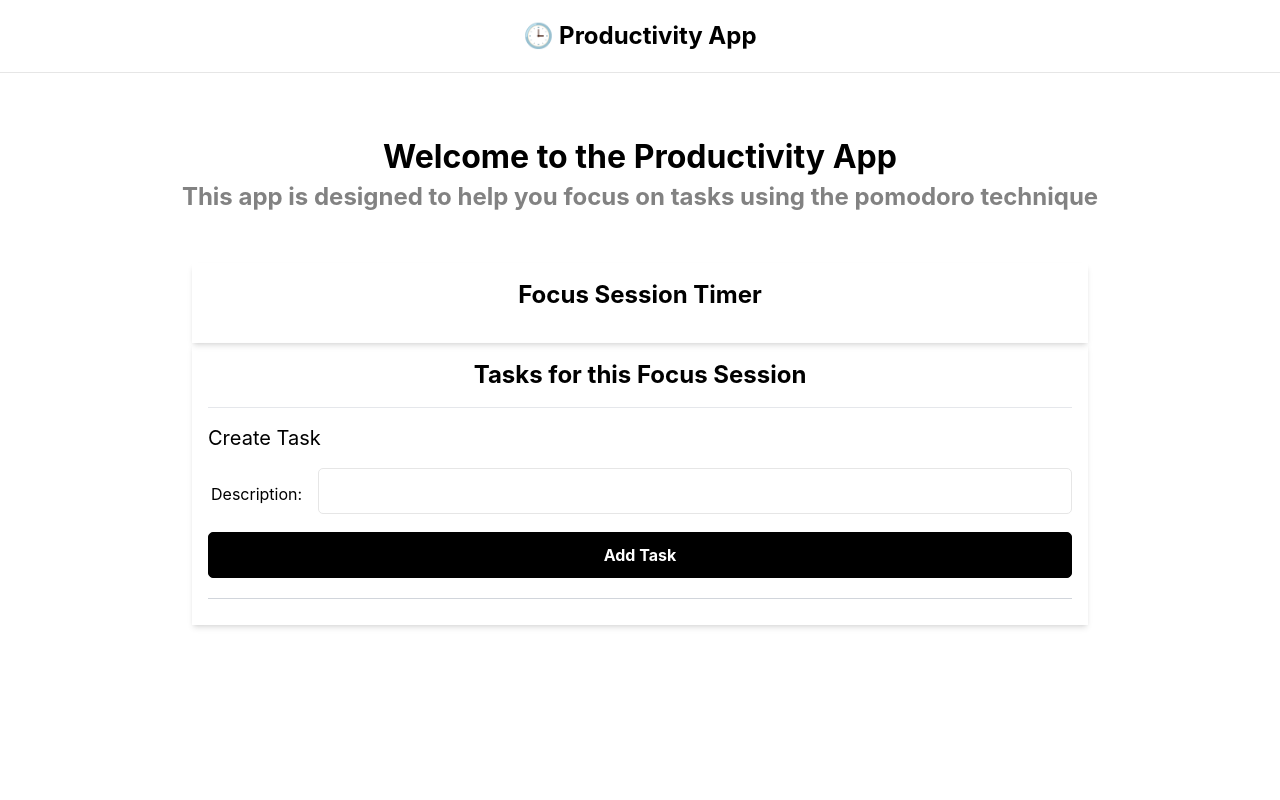
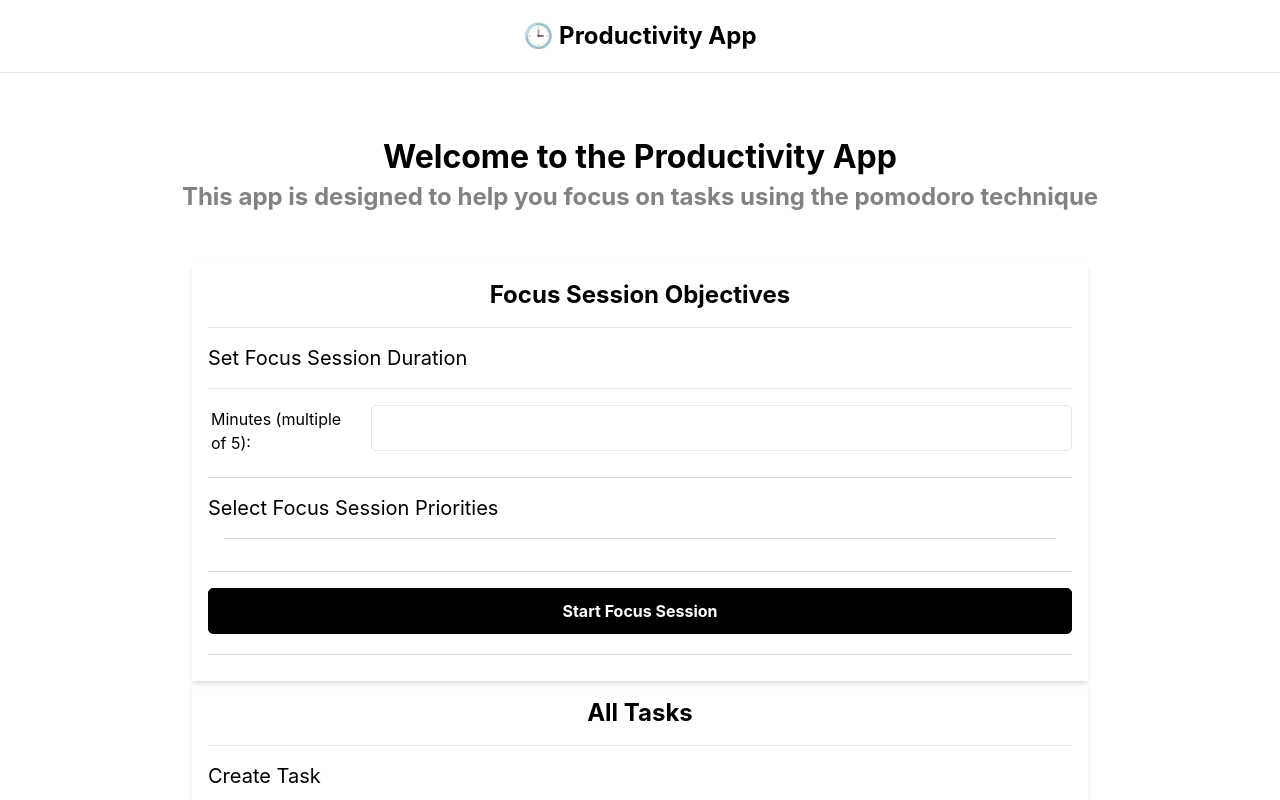
Before and after one commit to paulcair/productivityapp, a React (Create React App) app in the folder frontend/: page / in a window 1280 px wide. Shown: the top 800 px of the page. Built offline with nearby package versions, Linux system fonts and the light colour scheme.

Commit message:
The FocusSessionForm is complete. Next need to define the pomodoro rules and then start building the actual focus session component and its sub-components

```diff
--- a/frontend/src/App.js
+++ b/frontend/src/App.js
@@ -1,22 +1,29 @@
 import {useState, useEffect} from 'react'
 import Header from './components/Header'
+import FocusSessionForm from './components/FocusSessionForm'
 import TaskForm from'./components/TaskForm'
 import TaskItem from './components/TaskItem'
 
 function App() {
 
   const [existingTasks, setExistingTasks] = useState(JSON.parse(localStorage.getItem('tasks')) ?? [])
+  const [priorities, setPriorities] = useState(JSON.parse(localStorage.getItem('priorities')) ?? [])
 
   const addNewTask = (newTask) => {
     setExistingTasks((prevTasks) => [...prevTasks, newTask])
   }
 
   const handleTaskChange = (updatedTasks) => {
-    setExistingTasks(updatedTasks);
+    setExistingTasks(updatedTasks)
 
-    localStorage.setItem('tasks', JSON.stringify(updatedTasks));
+    localStorage.setItem('tasks', JSON.stringify(updatedTasks))
   }
 
+  const updatePriorities = (updatedPriorities) => {
+    setPriorities(updatedPriorities)
+
+    localStorage.setItem('priorities', JSON.stringify(updatedPriorities))
+  }
 
   useEffect(() => {
     localStorage.setItem('tasks', JSON.stringify(existingTasks))
@@ -38,11 +45,12 @@ function App() {
         </section>
         {/* Timer section */}
         <section className="form shadow-md p-4">
-          <h1 className="text-center text-2xl font-bold pb-4">Focus Session Timer</h1>
+          <h1 className="text-center text-2xl font-bold pb-4 border-b">Focus Session Objectives</h1>
+           <FocusSessionForm existingTasks = {existingTasks} existingPriorities = {priorities} updatePriorities={updatePriorities}/>
         </section>
         {/* Tasks Form and Items section */}
         <section className="form shadow-md p-4">
-          <h1 className="text-center text-2xl font-bold pb-4 border-b">Tasks for this Focus Session</h1>
+          <h1 className="text-center text-2xl font-bold pb-4 border-b">All Tasks</h1>
           <div className = "w-full pb-4">
             {existingTasks.map((task, index)=>(
               <TaskItem key={index} task = {task} index={index} onTaskChange={handleTaskChange}/>
--- /dev/null
+++ b/frontend/src/components/FocusSessionForm.jsx
@@ -0,0 +1,93 @@
+import {useState} from 'react'
+
+function FocusSessionForm({ existingTasks, existingPriorities,updatePriorities}) {
+
+    const [focusSessionLength, setFocusSessionLength] = useState()
+
+    const onSubmit = (e) => {
+        e.preventDefault()
+    }
+
+    const handleTimeInput = (e) => {
+        const inputValue = parseInt(e.target.value)
+
+        if (!isNaN(inputValue)) {
+            const roundedValue = Math.max(5, Math.round(inputValue / 5) * 5)
+            setFocusSessionLength(Math.max(0, roundedValue))
+        } else {
+            // Handle invalid input, e.g., non-numeric characters
+            setFocusSessionLength()
+        }
+    }
+
+    const selectPriority = (task) => {
+
+        const updatedPriorities = [...existingPriorities, task]
+
+        console.log(updatedPriorities)
+
+        updatePriorities(updatedPriorities)
+
+    }
+
+    const deselectPriority = (index) => {
+
+        const updatedPriorities = [...existingPriorities.slice(0, index), ...existingPriorities.slice(index + 1)]
+
+        console.log(updatedPriorities)
+
+        updatePriorities(updatedPriorities)
+
+    }
+
+  return (
+    <form onSubmit={onSubmit}>
+        <h1 className="text-xl pt-4 pb-4 border-b">Set Focus Session Duration</h1>
+        <div className="form-group border-b border-gray-300">
+            <div className="pt-4 pb-4 flex items-center border-b border-gray-300">
+                <label htmlFor="duration">Minutes (multiple of 5):</label>
+                <input
+                type="number"
+                name='time'
+                id='time'
+                value={focusSessionLength}
+                step = '5'
+                min = '0'
+                onChange={handleTimeInput}
+                className ="ml-4 time-input"
+                />
+            </div>
+            <h1 className="text-xl pt-4">Select Focus Session Priorities</h1>
+            <div className="task-list pt-4 pb-4 border-b border-gray-300">
+                <ul className="list-disc ml-4 mr-4 pb-4 border-t border-gray-300" >
+                    {existingTasks.map((task, index)=> (
+                        <li key = {index} onClick = {() => selectPriority(task)} className='pt-2 pb-2 pl-2 border-b border-gray-300 flex items-center"'>
+                            {task}
+                        </li>
+                    ))}
+                </ul>
+            </div>
+            {existingPriorities.length === 0 ? (<></>) : (
+                <>
+                <div className="task-list pt-4 pb-4 border-b border-gray-300">
+                    <ol className="list-disc ml-4 mr-4 border border-gray-300 background-gray" >
+                        {existingPriorities.map((task, index)=> (
+                            <li key = {index} onClick = {() => deselectPriority(index)} className='pt-2 pb-2 pl-2 flex items-center"'>
+                                <span className="font-bold">
+                                    {`Priority ${index + 1}: `}
+                                </span>
+                                <span className = "ml-3 ">
+                                    {task}
+                                </span>
+                            </li>
+                        ))}
+                    </ol>
+                </div>
+                </>)}
+            <button className="btn btn-block bg-black mt-4" type="submit">Start Focus Session</button>
+        </div>
+    </form>
+  )
+}
+
+export default FocusSessionForm
--- a/frontend/src/components/TaskItem.jsx
+++ b/frontend/src/components/TaskItem.jsx
@@ -14,10 +14,10 @@ function TaskItem({task, index, onTaskChange}) {
     console.log(index)
     console.log(task)
     // Retrieve existing tasks from local storage
-    const existingTasks = JSON.parse(localStorage.getItem('tasks')) || [];
+    const existingTasks = JSON.parse(localStorage.getItem('tasks')) || []
 
     // Remove the task from the array based on its index
-    const updatedTasks = [...existingTasks.slice(0, index), ...existingTasks.slice(index + 1)];
+    const updatedTasks = [...existingTasks.slice(0, index), ...existingTasks.slice(index + 1)]
 
     // Pass the updated tasks back to App.js
     onTaskChange(updatedTasks)
--- a/frontend/src/index.css
+++ b/frontend/src/index.css
@@ -14,6 +14,11 @@ body {
 code {
   font-family: source-code-pro, Menlo, Monaco, Consolas, 'Courier New',
     monospace;
+}
+
+.background-gray {
+  background-color: rgba(221,221,221,0.1); /* Set your desired background color */
+  padding: 10px; /* Add padding for better appearance */
 }
 
 
@@ -84,10 +89,46 @@ code {
   font-family: inherit;
 }
 
+.form-group input[type="number"].time-input{
+  width: calc(100% - 22px); /* Adjust the width to leave space for the arrows */
+  padding: 10px;
+  border: 1px solid #e6e6e6;
+  border-radius: 5px;
+  font-family: inherit;
+  display: inline-block; /* Align the input and arrows horizontally */
+}
+
+/* Styling for the up and down arrows */
+.form-group input[type="number"].time-input::-webkit-time-up,
+.form-group input[type="number"].time-input::-webkit-time-down {
+  -webkit-appearance: none; /* Remove default appearance */
+  margin: 0; /* Remove the margin to avoid overlapping with the input */
+}
+
+
+
 .form-group label {
   text-align: left;
   display: block;
   margin: 0 0 5px 3px;
+}
+
+/* Task list */
+.task-list ul li:hover {
+  background-color: rgba(221,221,221,0.1);
+  color: #555;
+  border: 1px solid #ddd;
+  border-radius: 2px;
+
+}
+
+
+.task-list ol li:hover {
+  background-color: rgba(221,221,221,0.1);
+  color: #555;
+  border: 1px solid #ddd;
+  border-radius: 2px;
+
 }
 
 /* button */
```
